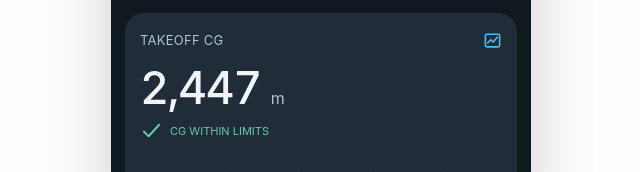
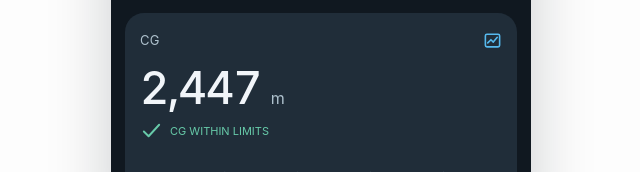
Before and after one commit to alanmfernandess/starship, a website: page da42/wb.html in a window 1280 px wide. Shown: the part 542-714 px from the top of the page, 319-959 px from the left. Drawn offline with Linux system fonts and the light colour scheme.

Commit message:
Use concise CG, ZFW and TOW labels with Brazilian decimal notation in W&B

```diff
--- a/da42/wb.html
+++ b/da42/wb.html
@@ -130,11 +130,11 @@ function content(){
  '<div class="fields">'+card('pilot','PILOT')+card('copilot','COPILOT')+card('pax1','PASSENGER 1')+card('pax2','PASSENGER 2')+'</div>'+
  '<button class="open-load" id="edit-load"><span><span class="main">BAGGAGE &amp; FUEL</span><span class="sub" id="fuel-summary">'+fuelText+'</span></span>'+icon('next')+'</button>'+
  '<div class="optimize-row"><button id="optimize" class="optimize-button" type="button">OTIMIZAR</button>'+(optimizeMessage?'<span id="optimize-status" class="optimize-feedback" role="alert">'+esc(optimizeMessage)+'</span>':'')+'</div>'+
- '<section class="result" aria-live="polite"><div class="result-head"><span>TAKEOFF CG</span>'+icon('chart')+'</div>'+
+ '<section class="result" aria-live="polite"><div class="result-head"><span>CG</span>'+icon('chart')+'</div>'+
  '<div class="primary"><strong class="number" id="cg">'+cg+'</strong><span class="primary-unit">m</span></div><div id="cg-status">'+statusText()+'</div>'+
- '<div id="envelope">'+envelope()+'</div><div class="legend"><span><i class="dot" style="background:#e7b46d"></i>ZERO FUEL</span><span><i class="dot" style="background:#56b9ee"></i>TAKEOFF</span></div>'+
+ '<div id="envelope">'+envelope()+'</div><div class="legend"><span><i class="dot" style="background:#e7b46d"></i>ZFW</span><span><i class="dot" style="background:#56b9ee"></i>TOW</span></div>'+
  '<div id="mass-check" class="standalone-status '+(sc.massOK?'':'bad')+'">'+(model.ok?massState:'—')+'</div><div id="metrics">'+metrics+'</div>'+
- '<div class="line"><span>ZERO FUEL CG</span><strong id="zfcg">'+(model.ok?format(model.zeroFuel.cg,3)+' m':'—')+'</strong></div>'+
+ '<div class="line"><span>CG · ZFW</span><strong id="zfcg">'+(model.ok?format(model.zeroFuel.cg,3)+' m':'—')+'</strong></div>'+
  '</section><div class="notice" id="notice">NOT FOR FLIGHT</div></main>'+
  '<nav class="bottom"><button class="nav-btn active" id="nav-input" aria-label="Ocupantes">'+icon('calculator')+'</button>'+
  '<button class="nav-btn" id="nav-chart" aria-label="Envelope CG">'+icon('chart')+'</button>'+
@@ -203,7 +203,7 @@ function sheet(type){
  if(type==='scenarios'){
   const title='';
   body=title+(model.ok?model.scenarios.map(c=>'<div class="case"><div class="name">'+c.name+'</div><div class="value"><b>'+format(c.mass,1)+' kg</b><span class="'+(c.cgOK?'good':'error')+'">'+format(c.cg,3)+' m · '+(c.cgOK?'CG OK':'CG OUT')+'</span></div></div>').join(''):'<p class="error">'+model.errors.join(', ')+'</p>');
-  if(model.ok)body+='<div class="section-title">LOADED CONDITION</div><div class="case"><div class="value"><span>ZERO FUEL</span><b>'+format(model.zeroFuel.mass,1)+' kg</b></div></div><div class="case"><div class="value"><span>TAKEOFF</span><b>'+format(model.takeoff.mass,1)+' kg</b></div></div>';
+  if(model.ok)body+='<div class="section-title">LOADED CONDITION</div><div class="case"><div class="value"><span>ZFW</span><b>'+format(model.zeroFuel.mass,1)+' kg</b></div></div><div class="case"><div class="value"><span>TOW</span><b>'+format(model.takeoff.mass,1)+' kg</b></div></div>';
  }
  if(type==='modules')body='<a class="action" href="./index.html">PERFORMANCE MODULES 01–07</a><a class="action" href="./wb.html">08 · WEIGHT &amp; BALANCE</a>';
  const d=document.createElement('div');d.className='sheet-backdrop';d.innerHTML='<div class="sheet" role="dialog" aria-modal="true" aria-label="'+titles[type]+'"><div class="sheet-head"><h2>'+titles[type]+'</h2><button class="close" aria-label="Fechar">×</button></div>'+body+'</div>';
```
